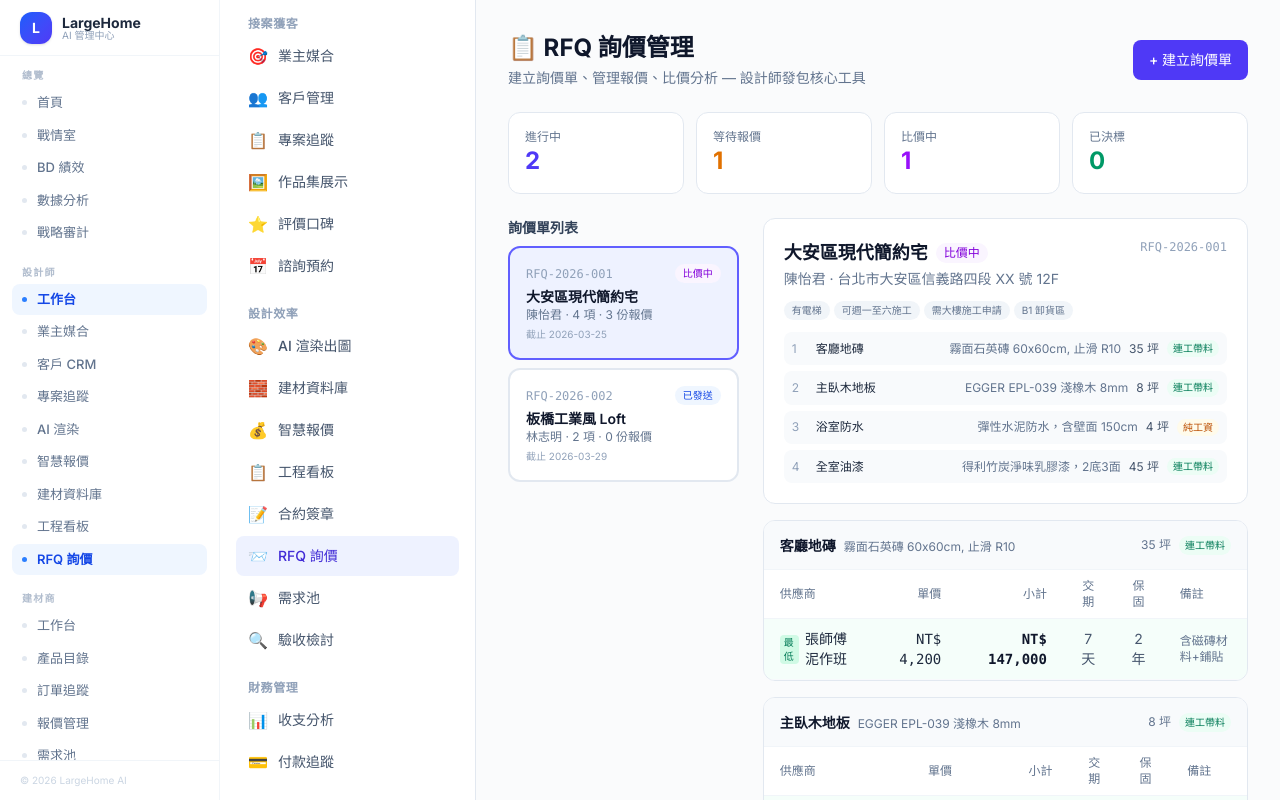
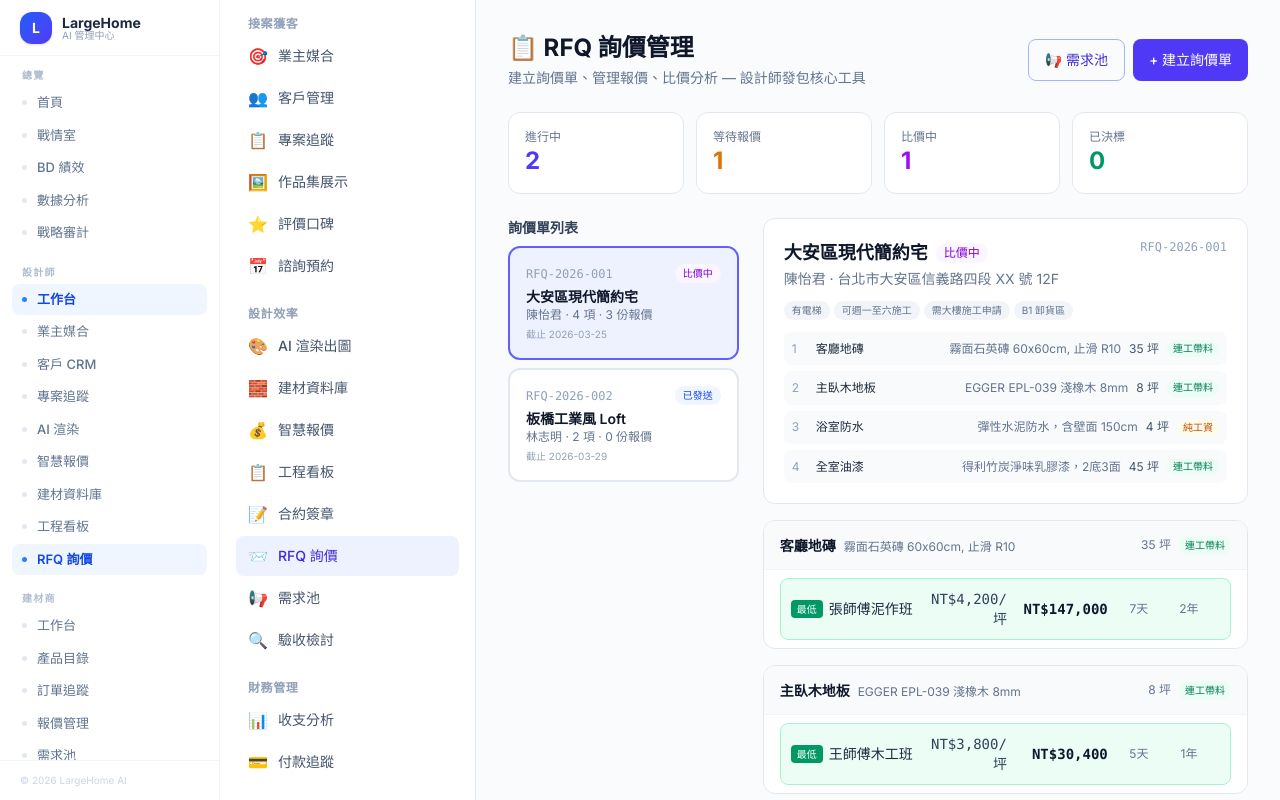
Before and after one commit to showlargehomeai/test-planning, a Next.js app: page /designer/rfq in a window 1280 px wide. Built offline with nearby package versions, Linux system fonts and the light colour scheme.

Commit message:
fix: optimize RFQ flow - compact compare layout (remove repeated headers), add contacted filter to supplier pool, link requirements from RFQ page

```diff
--- a/app/designer/rfq/page.tsx
+++ b/app/designer/rfq/page.tsx
@@ -185,7 +185,7 @@ function NewRfqModal({ onClose, onCreate }: { onClose: () => void; onCreate: (rf
   const [siteAddress, setSiteAddress] = useState("");
   const [deadline, setDeadline] = useState("");
   const [items, setItems] = useState<RfqItem[]>([
-    { id: 1, name: "", spec: "", quantity: 0, unit: "式", zone: "客廳", materialType: "with_labor", deadline: "", note: "" },
+    { id: 1, name: "", spec: "", quantity: 0, unit: "坪", zone: "客廳", materialType: "with_labor", deadline: "", note: "" },
   ]);
   const [selectedVendors, setSelectedVendors] = useState<number[]>([]);
   const [step, setStep] = useState(1);
@@ -198,7 +198,7 @@ function NewRfqModal({ onClose, onCreate }: { onClose: () => void; onCreate: (rf
   ];
 
   const addItem = () => setItems(prev => [...prev, {
-    id: Date.now(), name: "", spec: "", quantity: 0, unit: "式",
+    id: Date.now(), name: "", spec: "", quantity: 0, unit: "坪",
     zone: "客廳", materialType: "with_labor" as MaterialType, deadline: "", note: "",
   }]);
 
@@ -439,36 +439,20 @@ function ComparePanel({ rfq }: { rfq: Rfq }) {
                 <span className={clsx("text-[10px] px-1.5 py-0.5 rounded-full", materialTypeColors[item.materialType])}>{materialTypeLabels[item.materialType]}</span>
               </div>
             </div>
-            <div className="overflow-x-auto">
-              <table className="w-full text-sm">
-                <thead>
-                  <tr className="border-b border-slate-100">
-                    <th className="text-left px-4 py-2 text-xs text-slate-500 font-medium">供應商</th>
-                    <th className="text-right px-4 py-2 text-xs text-slate-500 font-medium">單價</th>
-                    <th className="text-right px-4 py-2 text-xs text-slate-500 font-medium">小計</th>
-                    <th className="text-center px-4 py-2 text-xs text-slate-500 font-medium">交期</th>
-                    <th className="text-center px-4 py-2 text-xs text-slate-500 font-medium">保固</th>
-                    <th className="text-left px-4 py-2 text-xs text-slate-500 font-medium">備註</th>
-                  </tr>
-                </thead>
-                <tbody>
+            <div className="px-4 py-2 space-y-1.5">
               {quotesForItem.map(q => (
-                    <tr key={q.vendorId} className={clsx("border-b border-slate-50", q.unitPrice === minPrice && "bg-emerald-50/50")}>
-                      <td className="px-4 py-2.5">
-                        <div className="flex items-center gap-1.5">
-                          {q.unitPrice === minPrice && <span className="text-[10px] bg-emerald-100 text-emerald-700 px-1 rounded">最低</span>}
-                          <span className="font-medium text-slate-800">{q.vendor}</span>
+                <div key={q.vendorId} className={clsx("flex items-center gap-3 p-2.5 rounded-lg text-sm", q.unitPrice === minPrice ? "bg-emerald-50 border border-emerald-200" : "bg-slate-50")}>
+                  <div className="flex items-center gap-1.5 w-32 shrink-0">
+                    {q.unitPrice === minPrice && <span className="text-[10px] bg-emerald-600 text-white px-1.5 py-0.5 rounded font-medium">最低</span>}
+                    <span className="font-medium text-slate-800 truncate">{q.vendor}</span>
                   </div>
-                      </td>
-                      <td className="px-4 py-2.5 text-right font-mono text-slate-800">NT$ {(q.unitPrice || 0).toLocaleString()}</td>
-                      <td className="px-4 py-2.5 text-right font-mono font-semibold text-slate-900">NT$ {(q.subtotal || 0).toLocaleString()}</td>
-                      <td className="px-4 py-2.5 text-center text-slate-600">{q.deliveryDays}天</td>
-                      <td className="px-4 py-2.5 text-center text-slate-600">{q.warranty}</td>
-                      <td className="px-4 py-2.5 text-xs text-slate-500">{q.note}</td>
-                    </tr>
+                  <span className="font-mono text-slate-700 w-24 text-right">NT${(q.unitPrice || 0).toLocaleString()}/{item.unit}</span>
+                  <span className="font-mono font-semibold text-slate-900 w-28 text-right">NT${(q.subtotal || 0).toLocaleString()}</span>
+                  <span className="text-xs text-slate-500 w-12 text-center">{q.deliveryDays}天</span>
+                  <span className="text-xs text-slate-500 w-12 text-center">{q.warranty}</span>
+                  <span className="text-xs text-slate-400 flex-1 truncate">{q.note}</span>
+                </div>
               ))}
-                </tbody>
-              </table>
             </div>
           </div>
         );
@@ -528,9 +512,14 @@ export default function RfqPage() {
           <h1 className="text-xl sm:text-2xl font-bold text-slate-900">📋 RFQ 詢價管理</h1>
           <p className="text-sm text-slate-500 mt-1">建立詢價單、管理報價、比價分析 — 設計師發包核心工具</p>
         </div>
+        <div className="flex gap-2">
+          <a href="/designer/rfq/requirements" className="px-4 py-2.5 border border-indigo-300 text-indigo-700 text-sm font-medium rounded-lg hover:bg-indigo-50 transition-colors shrink-0">
+            📢 需求池
+          </a>
           <button onClick={() => setShowNewRfq(true)} className="px-4 py-2.5 bg-indigo-600 text-white text-sm font-medium rounded-lg hover:bg-indigo-700 transition-colors shrink-0">
             + 建立詢價單
           </button>
+        </div>
       </div>
 
       {/* Stats */}
--- a/app/supplier/requirements/page.tsx
+++ b/app/supplier/requirements/page.tsx
@@ -134,9 +134,12 @@ export default function SupplierRequirementsPage() {
   const [filterCity, setFilterCity] = useState("all");
   const [expanded, setExpanded] = useState<string | null>(null);
 
+  const [filterContacted, setFilterContacted] = useState("all");
+
   const filtered = pool
     .filter(r => filterType === "all" || r.materialType === filterType)
-    .filter(r => filterCity === "all" || r.city === filterCity);
+    .filter(r => filterCity === "all" || r.city === filterCity)
+    .filter(r => filterContacted === "all" || (filterContacted === "available" ? !r.alreadyContacted : r.alreadyContacted));
 
   const handleContact = (id: string, msg: string) => {
     setPool(prev => prev.map(r => r.id === id ? { ...r, alreadyContacted: true, contactCount: r.contactCount + 1 } : r));
@@ -183,6 +186,11 @@ export default function SupplierRequirementsPage() {
           <option value="all">所有地區</option>
           {cities.map(c => <option key={c} value={c}>{c}</option>)}
         </select>
+        <div className="flex gap-1">
+          {[{ key: "all", label: "全部" }, { key: "available", label: "可搶單" }, { key: "contacted", label: "已聯繫" }].map(f => (
+            <button key={f.key} onClick={() => setFilterContacted(f.key)} className={clsx("px-2.5 py-1.5 rounded-lg text-xs font-medium transition-colors", filterContacted === f.key ? "bg-emerald-600 text-white" : "bg-slate-100 text-slate-600")}>{f.label}</button>
+          ))}
+        </div>
         <span className="text-xs text-slate-400 self-center ml-2">{filtered.length} 筆需求</span>
       </div>
 
```
Lines whose indentation alone changed are shown as unchanged.
